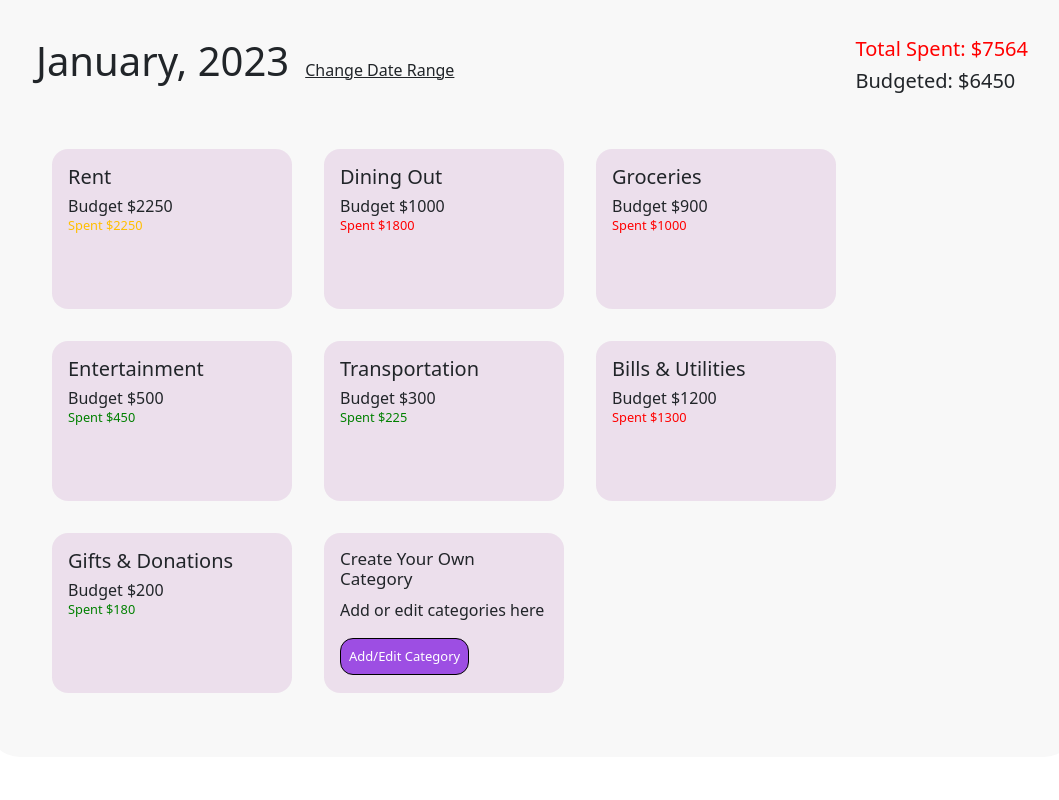
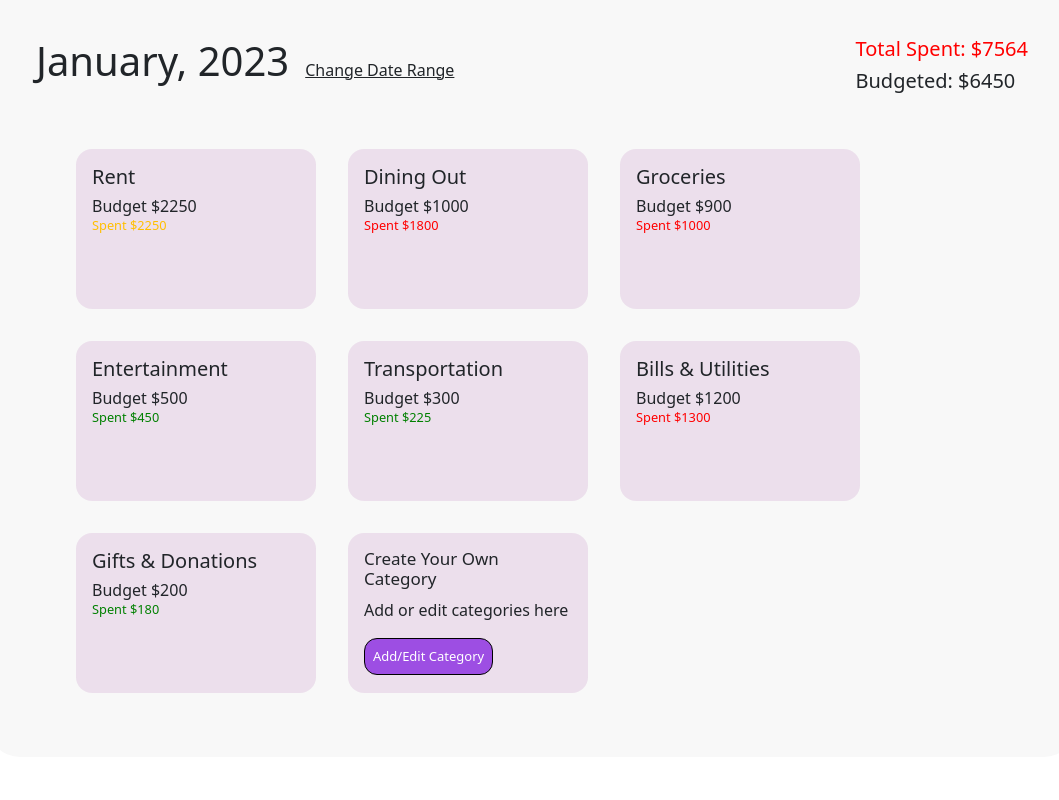
Before and after one commit to Unaiza898/Hackathon_2023, a React (Create React App) app in the folder client/: page /userExpenses in a window 1280 px wide. Shown: the part 440-1240 px from the top of the page, without its empty margins (124-1183 px from the left). Built offline with nearby package versions, Linux system fonts and the light colour scheme.

Commit message:
final touches on div

```diff
--- a/client/src/Style/UserExpenses.css
+++ b/client/src/Style/UserExpenses.css
@@ -44,6 +44,7 @@
    /* border: 1px solid black; */
    display: flex;
    flex-wrap: wrap;
+   margin-left: 1.5em;
 }
 
 .card1 {
```
